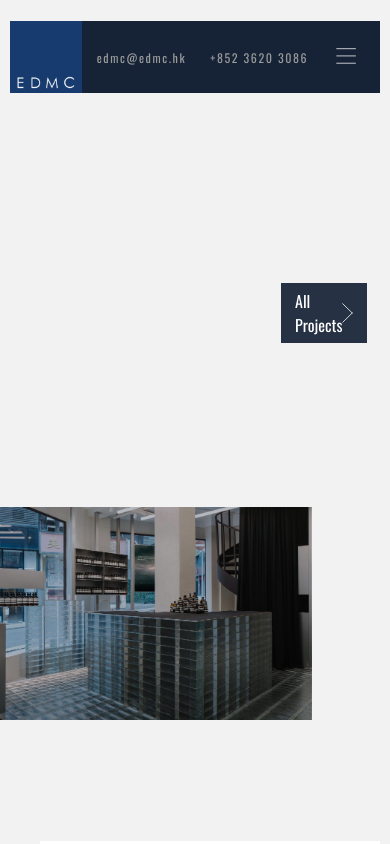
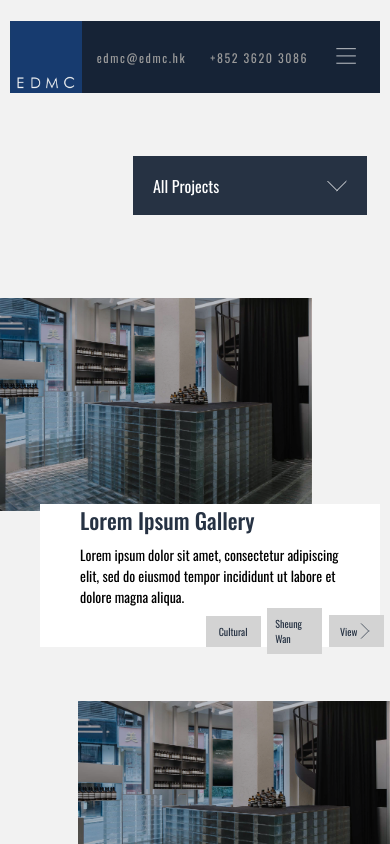
Before and after one commit to ckt22/edmc-website-revamp, a Next.js app: page /projects in a window 390 px wide. Shown: the top 844 px of the page. Built offline with nearby package versions, Linux system fonts and the light colour scheme; what @googlemaps/react-wrapper would draw is missing.

Commit message:
project page styles update (mobile)

```diff
--- a/components/dropdown/index.module.scss
+++ b/components/dropdown/index.module.scss
@@ -88,6 +88,6 @@
 
 @media (max-width: global.$mobile) {
     .dropdownContainer {
-        width: 22vw;
+        width: 60vw;
     }
 }
--- a/components/dropdown/index.tsx
+++ b/components/dropdown/index.tsx
@@ -34,14 +34,14 @@ export default function DropDown({ name, optionsList = [], value, onChange } : {
                     isOptionsOpen && optionsList.length > 1 &&
                         (<>
                             <div className={styles.space} />
-                            <Image src='/arrowLeft.svg' alt='arrow' width={20} height={20} />
+                            <Image src='/arrowUp.svg' alt='arrow' width={20} height={20} />
                         </>)
                 }
                 {
                     !isOptionsOpen && optionsList.length > 1 &&
                     (<>
                         <div className={styles.space} />
-                        <Image src='/arrowRight.svg' alt='arrow' width={20} height={20} />
+                        <Image src='/arrowDown.svg' alt='arrow' width={20} height={20} />
                     </>)
                 }
             </button>
--- a/package.json
+++ b/package.json
@@ -3,7 +3,7 @@
   "version": "0.1.0",
   "private": true,
   "scripts": {
-    "dev": "next dev",
+    "dev": "next dev -p 3308",
     "build": "next build",
     "start": "next start",
     "lint": "next lint",
--- a/pages/index.module.scss
+++ b/pages/index.module.scss
@@ -90,7 +90,8 @@
         cursor: pointer;
 
         &:hover {
-            box-shadow: inset 105px 0 0 0 global.$background-color;
+            box-shadow: inset 105px 0 0 0 #656565;
+            color: white;
         }
     }
 }
--- a/pages/projects/index.module.scss
+++ b/pages/projects/index.module.scss
@@ -59,11 +59,12 @@
 
 @media (max-width: global.$mobile) {
     .dropdownContainer {
-        margin: 20vh 5% 15vh 5%;
+        margin: 5vh 5% 5vh 5%;
     }
 
     .galleryContainer {
         min-height: 40vh;
+        padding: 2% 0 15% 0;
 
         .imageContainer {
             width: 80%;
@@ -71,7 +72,7 @@
 
         .projectsCardContainer {
             width: 100%;
-            top: 80%;
+            margin-top: 25%;
         }
     }
 }
--- a/pages/projects/index.tsx
+++ b/pages/projects/index.tsx
@@ -60,6 +60,7 @@ function Projects() {
                     value={filter}
                 />
             </div>
+            <div className={styles.galleryContainer}>
             {(filteredProjects || []).map((item, idx) =>
                 (<div key={idx} className={styles.galleryContainer}>
                     <div className={`${styles.imageContainer} ${idx % 2 == 0 ? `${styles.absLeft}` : `${styles.absRight}`}`}>
@@ -71,6 +72,7 @@ function Projects() {
                 </div>)
                 )
             }
+            </div>
         </div>
     );
 }
```
Also changed, not shown: public/arrowDown.svg (added), public/arrowUp.svg (added).
